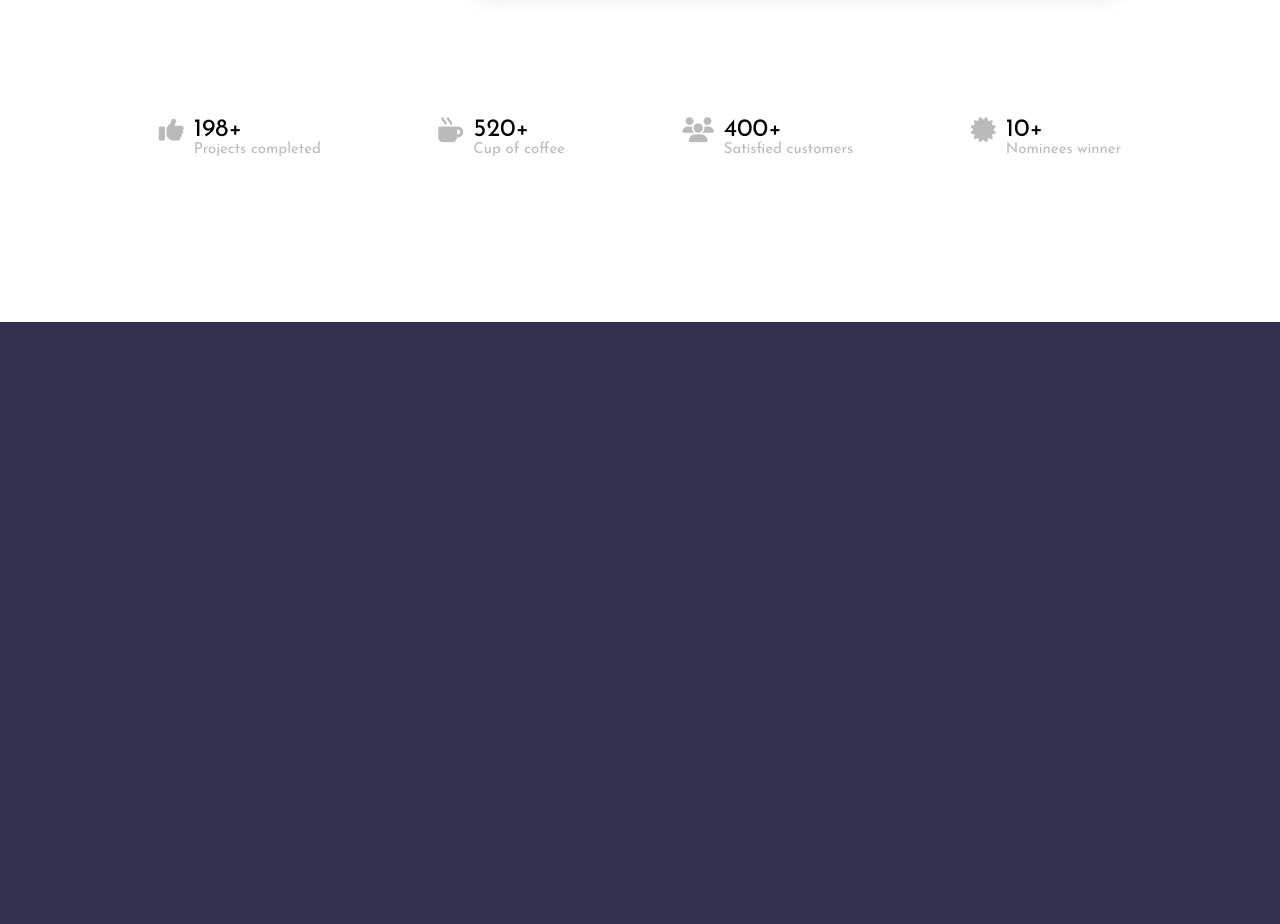
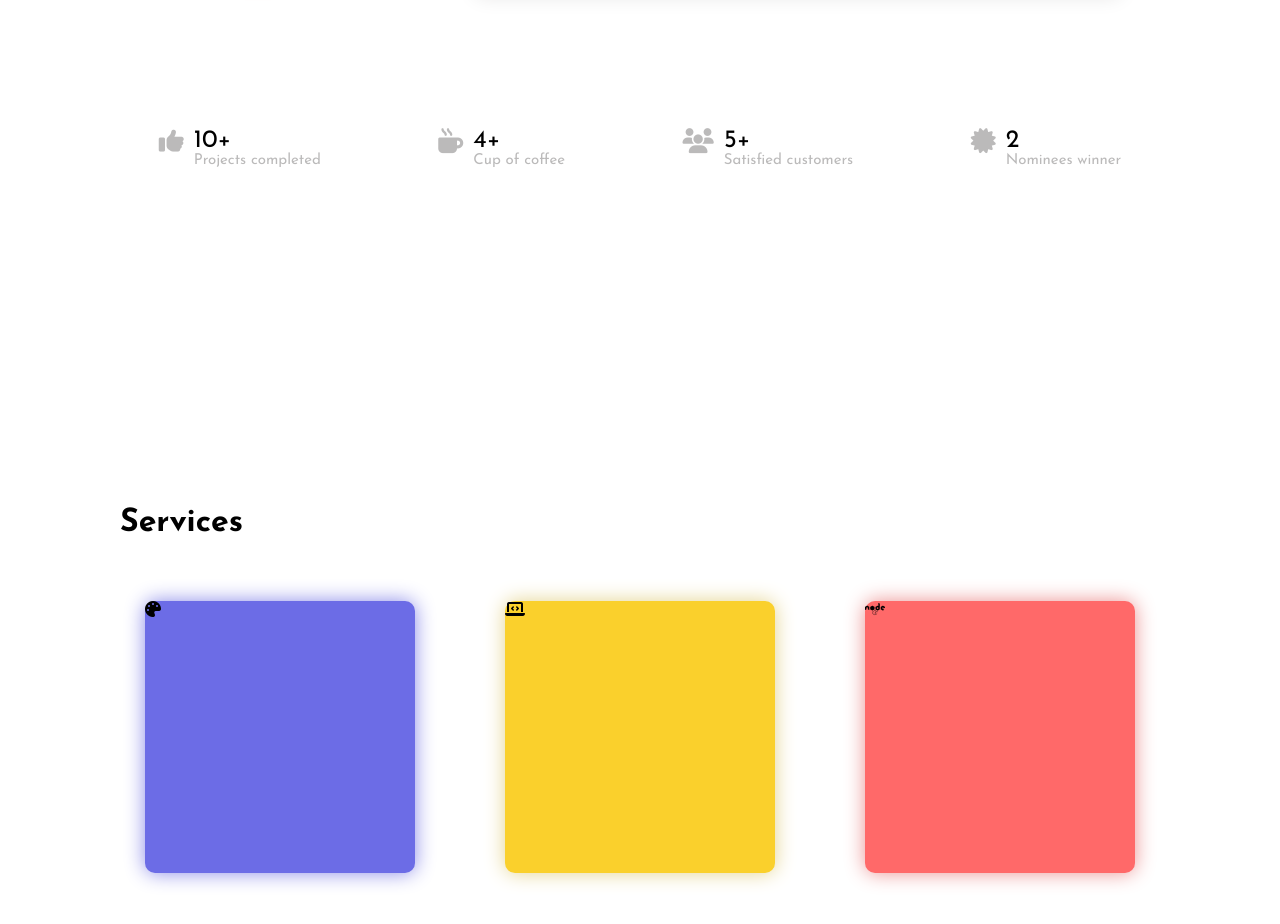
Before and after one commit to adiyadav123/adiy, a plain HTML site: page index.html in a window 1280 px wide. Shown: the part 1278-2202 px from the top of the page. Before the commit the page ends 1600 px from the top, so only its background shows below. Drawn offline with Linux system fonts and the light colour scheme.

Commit message:
updated about sections and added services section

```diff
--- a/index.html
+++ b/index.html
@@ -24,7 +24,7 @@
           <ul>
             <li><a href="#home">Home</a></li>
             <li><a href="#about">About</a></li>
-            <li><a href="#home">Services</a></li>
+            <li><a href="#services">Services</a></li>
             <li><a href="#home">Experience</a></li>
             <li><a href="#home">Works</a></li>
             <li><a href="#home">Blog</a></li>
@@ -147,7 +147,7 @@
                 <div class="logo"><i class="fa-solid fa-thumbs-up"></i></div>
                 <div class="data">
                     <p class="head">
-                        198+
+                        10+
                     </p>
                     <p class="tag">
                         Projects completed
@@ -158,7 +158,7 @@
                 <div class="logo"><i class="fa-solid fa-mug-hot"></i></div>
                 <div class="data">
                     <p class="head">
-                        520+
+                        4+
                     </p>
                     <p class="tag">
                         Cup of coffee
@@ -169,7 +169,7 @@
                 <div class="logo"><i class="fa-solid fa-users"></i></i></div>
                 <div class="data">
                     <p class="head">
-                        400+
+                        5+
                     </p>
                     <p class="tag">
                         Satisfied customers
@@ -180,7 +180,7 @@
                 <div class="logo"><i class="fa-solid fa-certificate"></i></div>
                 <div class="data">
                     <p class="head">
-                        10+
+                        2
                     </p>
                     <p class="tag">
                         Nominees winner
@@ -189,7 +189,45 @@
             </div>
         </div>
       </div>
+
+
+
+      <!-- SERVICES SECTION  -->
+
+      <div class="services">
+        <a name="services"></a>
+        <h1 class="head">
+          Services
+        </h1>
+        <div class="boxes">
+          <div class="box1">
+            <div class="image">
+              <i class="fa-solid fa-palette"></i>
+            </div>
+            <div class="head">
+
+            </div>
+            <div class="text">
+
+            </div>
+          </div>
+          <div class="box2">
+            <div class="image">
+              <i class="fa-solid fa-laptop-code"></i>
+            </div>
+          </div>
+          <div class="box3">
+            <div class="image">
+              <i class="fa-brands fa-node"></i>
+            </div>
+          </div>
+        </div>
+      </div>
+
+
     </div>
+
+
 
     <script src="script.js"></script>
   </body>
--- a/style.css
+++ b/style.css
@@ -36,6 +36,7 @@ a {
   --yellow: #fad02c;
   --dark-blue: #323150;
   --light-blue: #7c81ad;
+  --bright-blue: #6c6ce6;
   --teal: #78d6c6;
 }
 .red {
@@ -47,6 +48,7 @@ a {
 nav {
   height: 10vh;
   position: fixed;
+  z-index: 100;
   top: 0;
   width: 100%;
   background-color: #323150a1;
@@ -218,6 +220,17 @@ nav > h1 {
   flex-direction: column;
 }
 
+
+
+
+
+
+
+
+
+
+
+
 /* ABOUT SECTION  */
 
 .about {
@@ -234,6 +247,7 @@ nav > h1 {
 }
 
 .about_head {
+  margin-top: 60px;
   height: 10vh;
   width: 100%;
   display: flex;
@@ -259,6 +273,7 @@ nav > h1 {
   align-items: center;
   justify-content: center;
   box-shadow: 0 0 10px #eb9090;
+  cursor: pointer;
 }
 
 .about_content .image img {
@@ -266,10 +281,14 @@ nav > h1 {
   width: 150px;
 }
 
+.about_content .image:hover{
+  transform: scale(1.1);
+}
+
 .about_content .text {
   width: 60%;
   background-color: white;
-  height: 70%;
+  height: auto;
   border-radius: 10px;
   box-shadow: 0 0 20px rgb(231, 230, 230);
   padding: 30px;
@@ -292,7 +311,7 @@ nav > h1 {
 }
 
 .only_text button {
-  padding: 10px 15px;
+  padding: 10px 25px;
   font-size: 18px;
   font-family: "Josefin Sans", sans-serif;
   border-radius: 20px;
@@ -302,6 +321,10 @@ nav > h1 {
   outline: none;
   border: none;
   box-shadow: 0 0 10px #eb9090;
+}
+.only_text button:hover {
+  transform: scale(1.1);
+  box-sizing: 0 0 30px #eb9090;
 }
 
 .stats .tag {
@@ -362,6 +385,71 @@ nav > h1 {
   font-size: 25px;
 }
 
+
+/* SERVICES SECTIONS  */
+.services{
+  height: 100vh;
+  width: 100vw;
+  padding: 100px;
+  padding-top: 50px;
+  background-color: white;
+  color: black;
+  display: flex;
+  align-items: center;
+  justify-content: center;
+  flex-direction: column;
+}
+.services .head {
+  height: 10vh;
+  width: 100%;
+  padding: 10px 20px;
+}
+.boxes{
+  display: flex;
+  align-items: center;
+  justify-content: space-around;
+  width: 100%;
+  height: 40vh;
+  cursor: pointer;
+}
+.boxes .box1{
+  height: 85%;
+  background-color: var(--bright-blue);
+  border-radius: 10px;
+  box-shadow: 0 0 20px #8989e8;
+  width: 25%;
+}
+.boxes .box2{
+  height: 85%;
+  width: 25%;
+  background-color: var(--yellow);
+  border-radius: 10px;
+  box-shadow: 0 0 20px #e4d38d;
+
+}
+.boxes .box3{
+  height: 85%;
+  width: 25%;
+  background-color: var(--red);
+  border-radius: 10px;
+  box-shadow: 0 0 20px #eb9090;
+}
+.box1:hover {
+  transform: scale(1.1);
+  box-shadow: 0 0 40px #8989e8;
+}
+.box2:hover{
+  transform: scale(1.1);
+  box-shadow: 0 0 40px #e4d38d;
+}
+.box3:hover{
+  transform: scale(1.1);
+  box-shadow: 0 0 40px #eb9090;
+}
+
+
+/* MAKING RESPONSIVE  */
+
 @media screen and (max-width: 900px) {
   .about {
     width: 100vw;
@@ -375,6 +463,7 @@ nav > h1 {
     justify-content: center;
     transform: scale(0.9);
     width: 100%;
+    margin-bottom: 20px;
   }
   .about_content {
     width: 100%;
```
